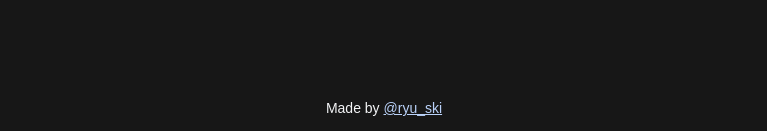
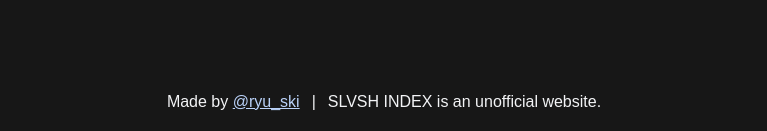
Before and after one commit to Sidebook/slvsh-index, a Next.js app in the folder frontend/: page / in a window 1280 px wide. Shown: the part 666-797 px from the top of the page, without its empty margins (256-1023 px from the left). Built offline with nearby package versions, Linux system fonts and the light colour scheme; no server answers.

Commit message:
add disclaimer

```diff
--- a/frontend/app/page.tsx
+++ b/frontend/app/page.tsx
@@ -18,13 +18,15 @@ export default function Home() {
       <div className="flex-1 basis-0">
         <ExampleRoller />
       </div>
-      <footer className="text-sm text-gray-100 p-4">
+      <footer className="text-gray-100 p-5">
         Made by{" "}
         <span>
           <a href="https://instagram.com/ryu_ski" target="_blank">
             @ryu_ski
           </a>
         </span>
+        <span className="mx-3">|</span>
+        <span>SLVSH INDEX is an unofficial website.</span>
       </footer>
     </div>
   );
```
